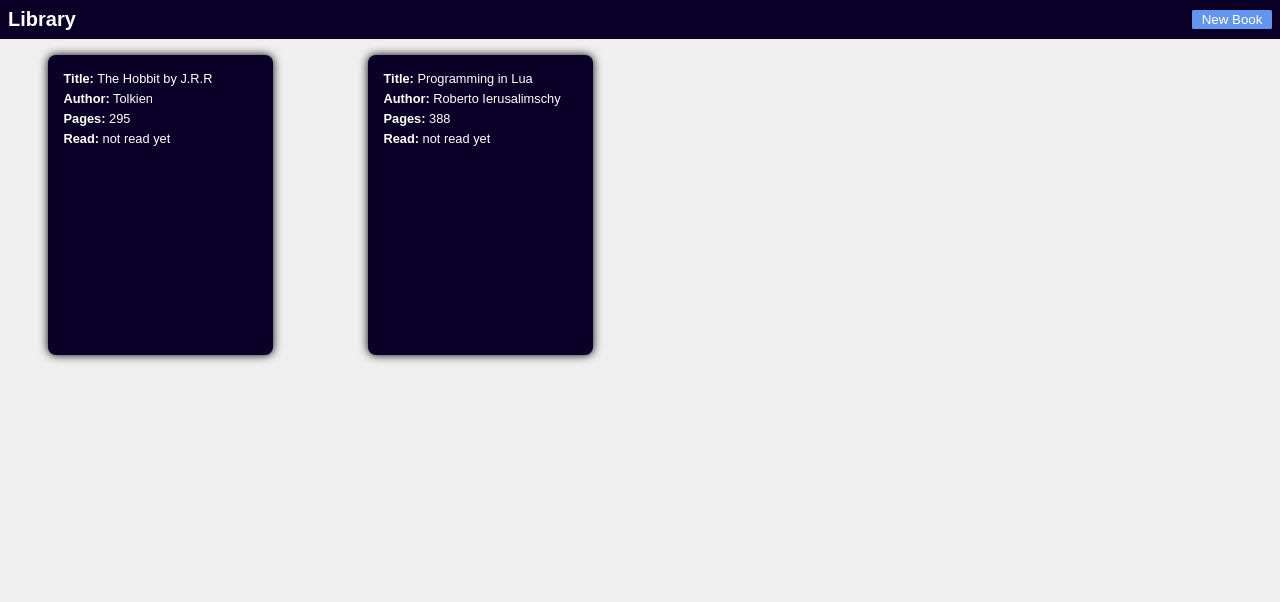
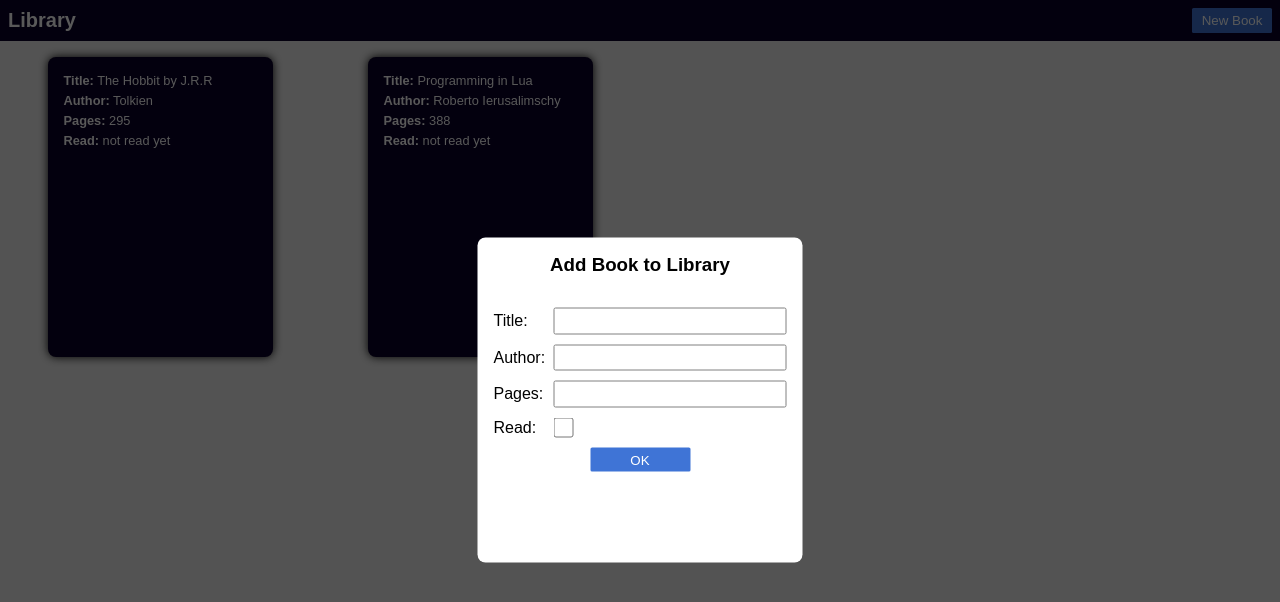
Before and after one commit to raphash/odin-library, a plain HTML site: page index.html in a window 1280 px wide. Both pictures are taken after a click on the button "New Book". Drawn offline with Linux system fonts and the light colour scheme.

Commit message:
feat: Add book dialog and it styles
This adds the base dialog that become used to add
a book into html

```diff
--- a/index.html
+++ b/index.html
@@ -15,7 +15,48 @@
       </div>
 
       <div class="books">
-        <div class="books-grid"></div>
+        <div class="grid"></div>
+      </div>
+
+      <div class="dialog-wrapper">
+        <dialog>
+          <h3>Add Book to Library</h3>
+
+          <form method="dialog">
+            <div class="dialog-row">
+              <label for="book-title">Title:</label>
+              <input
+                type="text"
+                class="book-title"
+                id="book-title"
+                autocomplete="off">
+            </div>
+
+            <div class="dialog-row">
+              <label for="book-author">Author:</label>
+              <input type="text" class="book-author">
+            </div class="dialog-row">
+
+            <div class="dialog-row">
+              <label for="book-pages">Pages:</label>
+              <input
+                type="number"
+                class="book-pages"
+                autocomplete="off"
+                min="1">
+            </div>
+
+            <div class="dialog-row">
+              <label for="book-read">Read:</label>
+              <input
+                type="checkbox"
+                name="book-read"
+                autocomplete="off">
+            </div>
+
+            <button class="submit-book">OK</button>
+          </form>
+        </dialog>
       </div>
     </div>
 
--- a/script.js
+++ b/script.js
@@ -1,4 +1,8 @@
-const books = document.querySelector(".books-grid");
+const books = document.querySelector(".books .grid");
+const newBook = document.querySelector(".new-book");
+const submitBook = document.querySelector(".submit-book");
+const dialog = document.querySelector("dialog");
+
 const myLibrary = [];
 
 function Book(title, author, pages, read) {
@@ -51,3 +55,7 @@ addBookToLibrary(hobbit);
 addBookToLibrary(luaBook);
 
 renderBooks();
+
+newBook.addEventListener("click", ()=>{
+  document.querySelector("dialog").setAttribute("open", true)
+});
--- a/styles.css
+++ b/styles.css
@@ -19,6 +19,19 @@ body {
   height: inherit;
 }
 
+.wrapper button {
+  color: white;
+  padding: .3rem .6rem;
+  outline: none;
+  border: none;
+  border-radius: .1rem;
+  background-color: rgb(63, 116, 214);
+}
+
+.wrapper button:hover {
+  background-color: rgb(57, 90, 221);
+}
+
 .header {
   display: grid;
   grid-template-columns: repeat(2, max-content);
@@ -34,25 +47,12 @@ body {
   font-weight: bolder;
 }
 
-.header .new-book {
-  color: white;
-  padding: .15rem .6rem;
-  outline: none;
-  border: none;
-  border-radius: .1rem;
-  background-color: cornflowerblue;
-}
-
-.header .new-book:hover {
-  background-color: rgb(57, 90, 221);
-}
-
 .books {
   padding: 1rem .5rem;
   background-color: rgba(201, 201, 201, 0.295);
 }
 
-.books-grid {
+.books .grid {
   display: grid;
   grid-template-columns: repeat(auto-fill, minmax(250px, 1fr));
   justify-items: center;
@@ -76,3 +76,71 @@ body {
 .books .book p {
   color: white;
 }
+
+.dialog-wrapper:has(dialog[open]) {
+  position: absolute;
+  width: 100vw;
+  height: 100vh;
+  z-index: 1;
+  opacity: 1;
+  background-color: rgba(0, 0, 0, 0.65);
+}
+
+dialog[open] h3 {
+  text-align: center;
+  padding: 1rem;
+}
+
+dialog[open] {
+  display: block;
+  width: 325px;
+  height: 325px;
+  position: absolute;
+  top: 50%;
+  left: 50%;
+  border: none;
+  border-radius: .5rem;
+  outline: none;
+  transform: translate(-50%, -50%);
+}
+
+dialog[open] label {
+  display: inline-block;
+  min-width: 60px;
+
+}
+
+dialog[open] input[type="text"],
+dialog[open] input[type="number"] {
+  width: 100%;
+  border: .5px solid gray;
+  border-radius: 2px;
+  padding: .3rem 0 .3rem .25rem;
+  outline: none;
+  appearance: none;
+}
+
+dialog[open] input[type="checkbox"] {
+  width: 1.25rem;
+  height: 1.25rem;
+}
+
+dialog[open] form {
+  display: flex;
+  flex-direction: column;
+  padding: 1rem;
+  gap: 10px;
+}
+
+dialog[open] form button {
+  flex: none;
+  width: 100px;
+  align-self: center;
+}
+
+dialog[open] .dialog-row {
+  display: grid;
+  grid-template-columns: max-content 1fr;
+  align-items: center;
+  justify-items: left;
+}
```
